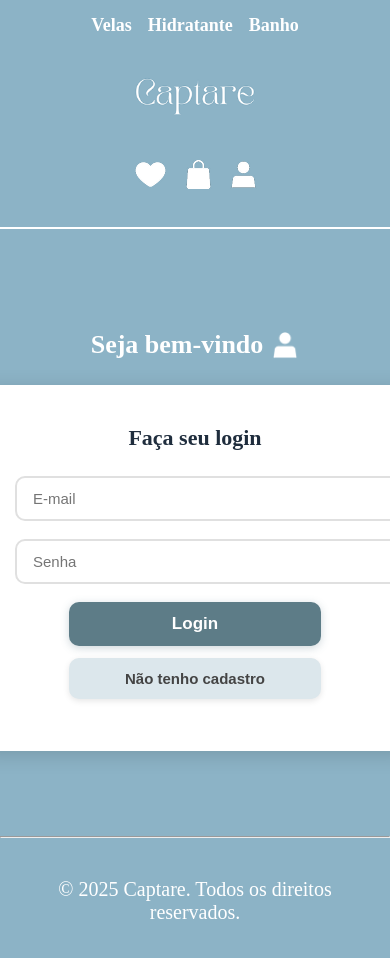
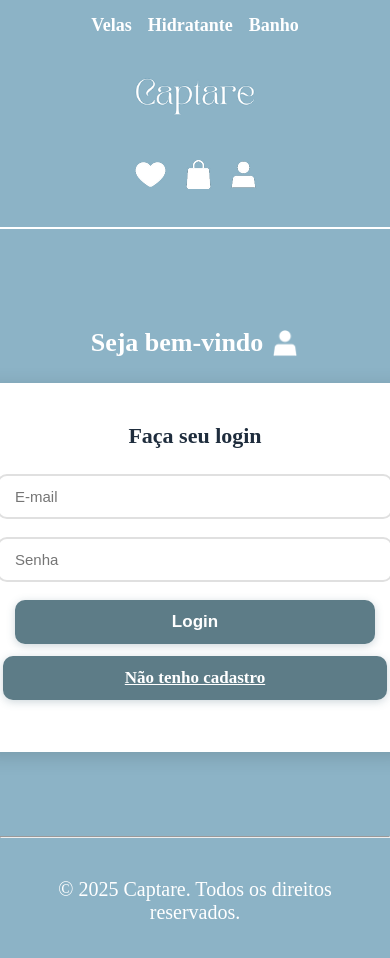
Before and after one commit to fracisconeto/Captare_Front, a Vue app: page /login in a window 390 px wide. Shown: the top 958 px of the page. Built offline with nearby package versions, Linux system fonts and the light colour scheme.

Commit message:
feat: atualizar revisões de cache e melhorar responsividade nas views

```diff
--- a/dev-dist/sw.js
+++ b/dev-dist/sw.js
@@ -82,7 +82,7 @@ define(['./workbox-54d0af47'], (function (workbox) { 'use strict';
     "revision": "3ca0b8505b4bec776b69afdba2768812"
   }, {
     "url": "index.html",
-    "revision": "0.rb9hkrf663o"
+    "revision": "0.1kk9qorve3"
   }], {});
   workbox.cleanupOutdatedCaches();
   workbox.registerRoute(new workbox.NavigationRoute(workbox.createHandlerBoundToURL("index.html"), {
--- a/src/views/BanhoView.vue
+++ b/src/views/BanhoView.vue
@@ -4,7 +4,6 @@ import { supabase } from '../plugins/supabase'
 import { useCarrinhoStore } from '@/stores/carrinho'
 import ToastNotification from '@/components/ToastNotification.vue'
 import RodaView from '../components/RodaView.vue'
-
 
 const carrinhoStore = useCarrinhoStore()
 const produtos = ref([])
@@ -13,13 +12,12 @@ const toastMessage = ref('')
 
 // --- FUNÇÃO PARA RESOLUÇÃO DINÂMICA DE IMAGENS ---
 function getImageUrl(imageFileName, ext = 'png') {
-  const PRODUTOS_DIR = '/produtos' // 👈 acessa direto a pasta public/produtos
+  const PRODUTOS_DIR = '/produtos'
 
   if (!imageFileName) {
     return `${PRODUTOS_DIR}/vela1.png`
   }
 
-  // Se já tiver extensão (ex: .jpg ou .png)
   if (/\.[a-zA-Z0-9]+$/.test(imageFileName)) {
     return `${PRODUTOS_DIR}/${imageFileName}`
   }
@@ -27,10 +25,7 @@ function getImageUrl(imageFileName, ext = 'png') {
   return `${PRODUTOS_DIR}/${imageFileName}.${ext}`
 }
 
-// ----------------------------------------------------
-
 const getItensDeBanho = async () => {
-  // Filtrando pela categoria_id = 3 (Banho) E limitando a 8 itens
   const { data, error } = await supabase
     .from('core_produto')
     .select('*')
@@ -101,6 +96,7 @@ onMounted(() => {
   </div>
   <RodaView />
 </template>
+
 <style scoped>
 .velas-container {
   padding: 60px 80px;
@@ -109,22 +105,25 @@ onMounted(() => {
   flex-direction: column;
   align-items: center;
 }
+
 .titulo {
   display: flex;
   align-items: center;
   gap: 16px;
   margin-bottom: 48px;
 }
+
 .titulo img {
   width: 40px;
   height: 40px;
-  color: #8cb3c6;
 }
+
 .titulo h1 {
   font-size: 36px;
   color: #8cb3c6;
   font-weight: 600;
 }
+
 .grid-velas {
   display: grid;
   grid-template-columns: repeat(4, 1fr);
@@ -132,6 +131,7 @@ onMounted(() => {
   width: 100%;
   max-width: 1400px;
 }
+
 .box-vela {
   background-color: #fff;
   padding: 24px;
@@ -142,25 +142,39 @@ onMounted(() => {
   box-shadow: 0 2px 6px rgba(140, 179, 198, 0.3);
   border: #8cb3c6 1px solid;
 }
+
+/* 🔥 IMAGEM MAIOR AQUI */
 .container-img {
   cursor: pointer;
   transition: transform 0.3s ease;
   border: #8cb3c6 1px solid;
   border-radius: 8px;
+
+  width: 100%;
+  height: 320px; /* AUMENTADO 🔥 */
+  overflow: hidden;
+  display: flex;
+  justify-content: center;
+  align-items: center;
 }
+
 .container-img:hover {
   transform: scale(1.05);
 }
+
 .container-img img {
   width: 100%;
-  height: auto;
+  height: 100%;
+  object-fit: cover; /* mantém proporção e preenche área */
   border-radius: 8px;
 }
+
 .continer-texto {
   text-align: center;
   margin: 20px 0;
   color: #8cb3c6;
 }
+
 .continer-texto h3 {
   font-size: 20px;
   color: #8cb3c6;
@@ -168,24 +182,28 @@ onMounted(() => {
   cursor: pointer;
   transition: opacity 0.3s ease;
 }
+
 .continer-texto h3:hover {
   opacity: 0.8;
 }
+
 .continer-texto h2 {
   font-size: 22px;
   color: #8cb3c6;
   margin: 0;
 }
+
 .container-adicionar {
   display: flex;
   align-items: center;
   gap: 12px;
-  color: #8cb3c6;
 }
+
 .container-adicionar img {
   width: 28px;
   height: 28px;
 }
+
 .btn-adicionar {
   background-color: #fff;
   color: #8cb3c6;
@@ -197,11 +215,14 @@ onMounted(() => {
   border-radius: 6px;
   transition: all 0.2s ease-in-out;
 }
+
 .btn-adicionar:hover {
   background-color: #8cb3c6;
   color: white;
   border: 1px solid white;
 }
+
+/* RESPONSIVIDADE */
 @media (max-width: 1024px) {
   .velas-container {
     padding: 32px 12px;
@@ -217,33 +238,41 @@ onMounted(() => {
   .velas-container {
     padding: 12px 4vw;
   }
+
   .titulo h1 {
     font-size: 26px;
   }
+
   .grid-velas {
     grid-template-columns: 1fr;
     gap: 16px;
     max-width: 99vw;
   }
+
   .box-vela {
     padding: 14px;
     border-radius: 8px;
     min-width: 0;
   }
+
+  .container-img {
+    height: 260px; /* AUMENTADO NO MOBILE 🔥 */
+  }
+
   .container-img img {
-    max-width: 97vw;
     border-radius: 6px;
   }
+
   .continer-texto h3,
   .continer-texto h2 {
     font-size: 18px;
     margin: 6px 0;
   }
+
   .btn-adicionar {
     font-size: 15px;
     padding: 10px 10vw;
     min-width: 0;
   }
 }
-
 </style>
--- a/src/views/LoginView.vue
+++ b/src/views/LoginView.vue
@@ -24,7 +24,6 @@ const login = async () => {
   try {
     await authStore.login(email.value, senha.value)
 
-    // Verifica se o login foi bem-sucedido checando se o token existe
     if (authStore.token) {
       router.push('/')
     } else {
@@ -41,31 +40,32 @@ const login = async () => {
 <template>
   <div class="login-page">
     <div class="login-container">
-      <!-- Texto de boas-vindas -->
       <div class="welcome">
         <h1>Seja bem-vindo</h1>
         <img src="../assets/macho.png" alt="Usuário" class="welcome-icon" />
       </div>
 
-      <!-- Card de login -->
       <div class="login-box">
         <h2>Faça seu login</h2>
 
-        <!-- Mensagem de erro -->
         <div v-if="erro" class="erro-msg">{{ erro }}</div>
 
         <input type="email" v-model="email" placeholder="E-mail" />
         <input type="password" v-model="senha" placeholder="Senha" />
 
+        <!-- Botão principal -->
         <button class="btn-login" @click="login" :disabled="loading">
           {{ loading ? 'Entrando...' : 'Login' }}
         </button>
-        <RouterLink to="/cadastro">
-          <button class="btn-secondary">Não tenho cadastro</button>
+
+        <!-- Botão de cadastro com mesmo estilo -->
+        <RouterLink to="/cadastro" class="btn-login">
+          Não tenho cadastro
         </RouterLink>
       </div>
     </div>
   </div>
+
   <hr />
   <RodaView />
 </template>
@@ -83,6 +83,8 @@ const login = async () => {
   display: flex;
   flex-direction: column;
   align-items: center;
+  justify-content: center;
+  width: 100%;
 }
 
 .welcome {
@@ -102,7 +104,7 @@ const login = async () => {
 .welcome-icon {
   width: 28px;
   height: 28px;
-  filter: brightness(0) invert(1); /* deixa o ícone branco */
+  filter: brightness(0) invert(1);
 }
 
 .login-box {
@@ -112,6 +114,9 @@ const login = async () => {
   width: 360px;
   text-align: center;
   box-shadow: 0 4px 20px rgba(0, 0, 0, 0.15);
+  display: flex;
+  flex-direction: column;
+  align-items: center;
 }
 
 .login-box h2 {
@@ -148,33 +153,21 @@ const login = async () => {
   transform: translateY(-2px);
 }
 
-/* Garante que RouterLink (que é <a>) não fique azul ou sublinhado */
-.login-box a {
-  text-decoration: none;
-  color: inherit;
-  display: block;
-}
-
-/* Botões */
-.btn-login,
-.btn-secondary {
-  width: 70%;
-  margin: 0 auto 12px;
-  display: block;
+/* Botões iguais */
+.btn-login {
+  width: 100%;
   padding: 12px;
   border-radius: 10px;
+  font-weight: 600;
+  font-size: 17px;
+  text-align: center;
   cursor: pointer;
-  text-align: center;
+  border: none;
+  display: block;
+  margin-bottom: 12px;
   transition: all 0.3s ease;
-  font-weight: 600;
-}
-
-/* Botão principal */
-.btn-login {
   background: #5d7c87;
   color: white;
-  border: none;
-  font-size: 17px;
   box-shadow: 0 2px 8px rgba(93, 124, 135, 0.3);
 }
 
@@ -189,24 +182,4 @@ const login = async () => {
   cursor: not-allowed;
   opacity: 0.7;
 }
-
-.btn-login:disabled:hover {
-  transform: none;
-  box-shadow: 0 2px 8px rgba(93, 124, 135, 0.3);
-}
-
-/* Botão secundário */
-.btn-secondary {
-  background: #dce7ec;
-  color: #444;
-  border: none;
-  font-size: 15px;
-  box-shadow: 0 2px 6px rgba(0, 0, 0, 0.1);
-}
-
-.btn-secondary:hover {
-  background: #c7d6dc;
-  transform: translateY(-2px);
-  box-shadow: 0 4px 10px rgba(0, 0, 0, 0.15);
-}
 </style>
--- a/src/views/VelasView.vue
+++ b/src/views/VelasView.vue
@@ -13,18 +13,16 @@ const toastMessage = ref('')
 
 // --- FUNÇÃO PARA RESOLUÇÃO DE IMAGENS ---
 function getImageUrl(imageFileName, ext = 'png') {
-  const PRODUTOS_DIR = '/produtos' // acessa diretamente a pasta public/produtos
+  const PRODUTOS_DIR = '/produtos'
 
   if (!imageFileName) {
     return `${PRODUTOS_DIR}/vela1.png`
   }
 
-  // Se o nome já tiver extensão (ex: .jpg ou .png)
   if (/\.[a-zA-Z0-9]+$/.test(imageFileName)) {
     return `${PRODUTOS_DIR}/${imageFileName}`
   }
 
-  // Adiciona a extensão padrão
   return `${PRODUTOS_DIR}/${imageFileName}.${ext}`
 }
 
@@ -65,7 +63,6 @@ const fecharToast = () => {
   showToast.value = false
 }
 
-// --- INICIALIZAÇÃO ---
 onMounted(() => {
   getVelas()
 })
@@ -157,18 +154,31 @@ onMounted(() => {
   border: #8cb3c6 1px solid;
 }
 
+/* ----------------------------- */
+/* 🔥 IMAGENS FIXAS E IGUAIS */
+/* ----------------------------- */
 .container-img {
   cursor: pointer;
   transition: transform 0.3s ease;
   border: #8cb3c6 1px solid;
   border-radius: 8px;
+
+  width: 100%;
+  height: 320px; /* 🔥 TAMANHO FIXO */
+  overflow: hidden;
+  display: flex;
+  justify-content: center;
+  align-items: center;
 }
+
 .container-img:hover {
   transform: scale(1.05);
 }
+
 .container-img img {
   width: 100%;
-  height: auto;
+  height: 100%;
+  object-fit: cover; /* 🔥 Preenche área sem distorcer */
   border-radius: 8px;
 }
 
@@ -177,6 +187,7 @@ onMounted(() => {
   margin: 20px 0;
   color: #8cb3c6;
 }
+
 .continer-texto h3 {
   font-size: 20px;
   color: #8cb3c6;
@@ -184,9 +195,11 @@ onMounted(() => {
   cursor: pointer;
   transition: opacity 0.3s ease;
 }
+
 .continer-texto h3:hover {
   opacity: 0.8;
 }
+
 .continer-texto h2 {
   font-size: 22px;
   color: #8cb3c6;
@@ -199,6 +212,7 @@ onMounted(() => {
   gap: 12px;
   color: #8cb3c6;
 }
+
 .container-adicionar img {
   width: 28px;
   height: 28px;
@@ -215,15 +229,21 @@ onMounted(() => {
   border-radius: 6px;
   transition: all 0.2s ease-in-out;
 }
+
 .btn-adicionar:hover {
   background-color: #8cb3c6;
   color: white;
   border: 1px solid white;
 }
+
+/* ----------------------------- */
+/* 🔥 RESPONSIVO */
+/* ----------------------------- */
 @media (max-width: 1024px) {
   .velas-container {
     padding: 24px 8vw;
   }
+
   .grid-velas {
     grid-template-columns: repeat(2, 1fr);
     gap: 24px;
@@ -235,39 +255,50 @@ onMounted(() => {
   .velas-container {
     padding: 10px 2vw;
   }
+
   .titulo {
     gap: 10px;
     margin-bottom: 26px;
   }
+
   .titulo h1 {
     font-size: 22px;
   }
+
   .titulo img {
     width: 34px;
     height: 34px;
   }
+
   .grid-velas {
     grid-template-columns: 1fr;
     gap: 18px;
     max-width: 99vw;
   }
+
   .box-vela {
     padding: 10px;
     border-radius: 8px;
   }
+
+  /* 🔥 Imagens fixas no mobile também */
+  .container-img {
+    height: 260px;
+  }
+
   .container-img img {
-    max-width: 96vw;
     border-radius: 6px;
   }
+
   .continer-texto h3,
   .continer-texto h2 {
     font-size: 16px;
     margin: 6px 0;
   }
+
   .btn-adicionar {
     font-size: 14px;
     padding: 10px 14vw;
   }
 }
-
 </style>
```
Also changed, not shown: src/views/HidratantesView.vue (+41 -12 lines).
